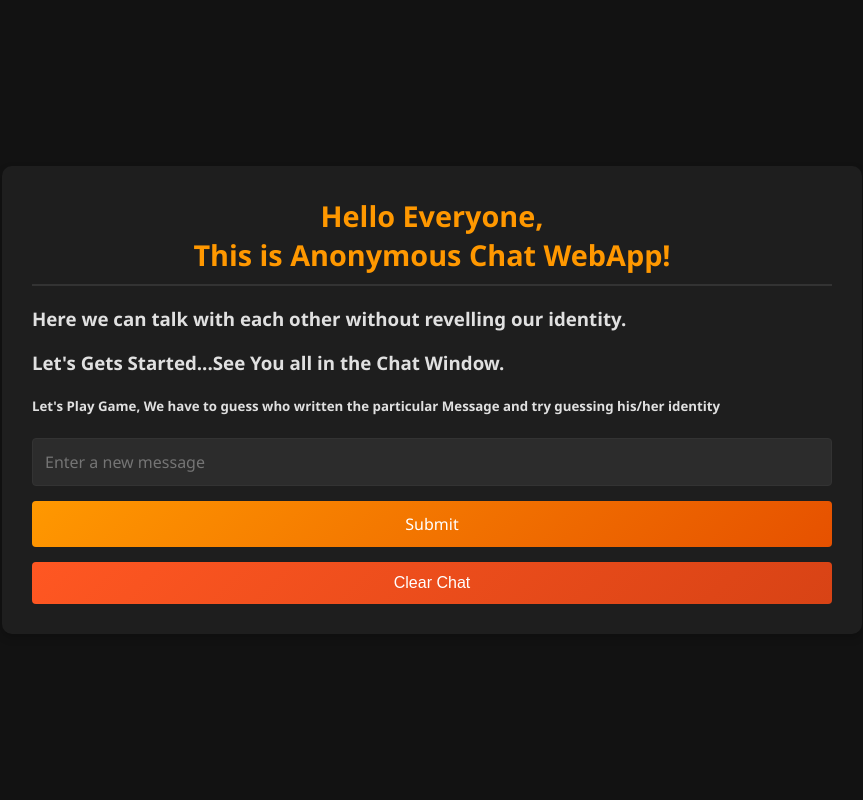
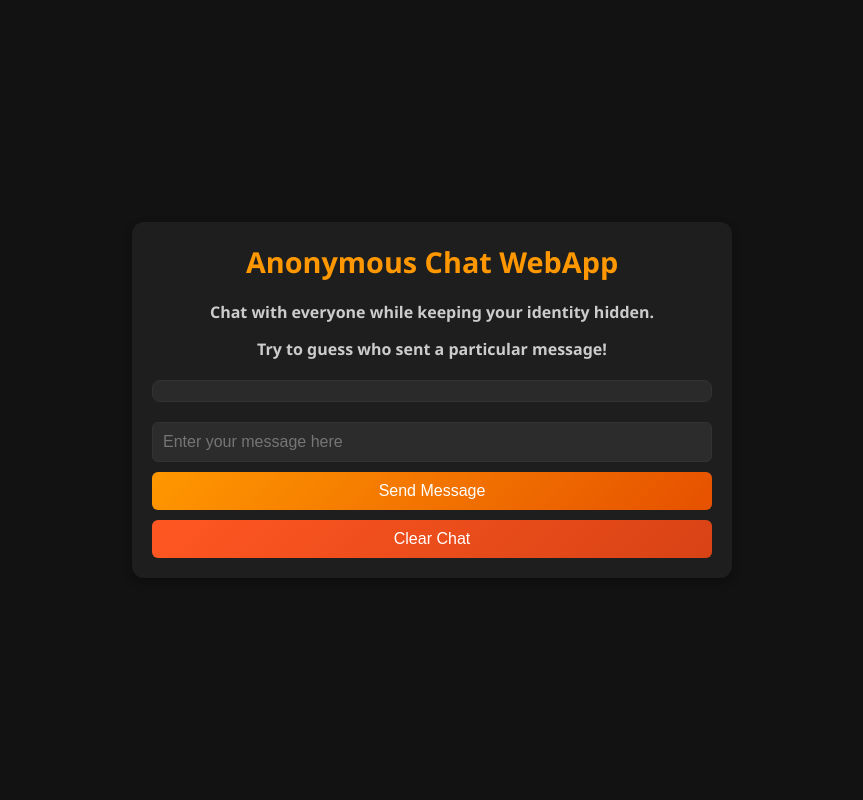
Before and after one commit to RaneSuraj/DevOps, a Flask app: page / in a window 1280 px wide. Shown: the whole page, without its empty margins (208-1071 px from the left). Run offline with Flask 2, Linux system fonts and the light colour scheme; data that the repository does not hold is empty; some libraries are stand-ins or nearby versions.

Commit message:
modified the app.py and index.html file

```diff
--- a/Chatting-App/app.py
+++ b/Chatting-App/app.py
@@ -52,7 +52,6 @@ def clear_chat():
     cur.close()
     return jsonify({"success":True})
 
-
 if __name__ == '__main__':
     init_db()
     app.run(host='0.0.0.0', port=5000, debug=True)
--- /dev/null
+++ b/Chatting-App/message.sql
@@ -0,0 +1,4 @@
+CREATE TABLE messages (
+    id INT AUTO_INCREMENT PRIMARY KEY,
+    message TEXT
+);
--- a/Chatting-App/templates/index.html
+++ b/Chatting-App/templates/index.html
@@ -4,67 +4,86 @@
 <head>
     <meta charset="UTF-8">
     <meta name="viewport" content="width=device-width, initial-scale=1.0">
-    <title>ChatApp</title>
+    <title>Anonymous Chat App</title>
     <style>
-        body, h1, p, form, input {
+        /* General Styles */
+        * {
             margin: 0;
             padding: 0;
-            font-family: 'Segoe UI', Tahoma, Geneva, Verdana, sans-serif;
+            box-sizing: border-box;
         }
 
         body {
+            font-family: 'Segoe UI', Tahoma, Geneva, Verdana, sans-serif;
             background-color: #121212;
             color: #e0e0e0;
             display: flex;
             justify-content: center;
             align-items: center;
             min-height: 100vh;
-            overflow: hidden;
         }
 
         .container {
-            max-width: 800px;
+            max-width: 600px;
             width: 100%;
-            margin: 20px auto;
-            padding: 30px;
             background-color: #1e1e1e;
-            box-shadow: 0 4px 8px rgba(0, 0, 0, 0.2);
-            border-radius: 10px;
-            transition: box-shadow 0.3s ease, transform 0.3s ease;
+            padding: 20px;
+            border-radius: 12px;
+            box-shadow: 0 4px 10px rgba(0, 0, 0, 0.3);
+            text-align: center;
         }
 
-        .container:hover {
-            box-shadow: 0 8px 16px rgba(0, 0, 0, 0.3);
-            transform: translateY(-5px);
+        h1, h3, h5 {
+            margin-bottom: 15px;
         }
 
         h1 {
+            font-size: 1.8rem;
             color: #ff9800;
             margin-bottom: 20px;
-            border-bottom: 2px solid #333;
-            padding-bottom: 10px;
-            text-align: center;
-            font-size: 1.8rem;
         }
 
-        p {
+        h3, h5 {
+            font-size: 1rem;
             color: #ccc;
-            margin-bottom: 15px;
-            font-size: 1rem;
+        }
+
+        .messages {
+            max-height: 250px;
+            overflow-y: auto;
+            background-color: #2a2a2a;
+            border: 1px solid #333;
+            border-radius: 8px;
+            padding: 10px;
+            margin: 20px 0;
+        }
+
+        .messages p {
+            text-align: left;
+            margin-bottom: 10px;
+        }
+
+        .messages::-webkit-scrollbar {
+            width: 8px;
+        }
+
+        .messages::-webkit-scrollbar-thumb {
+            background-color: #555;
+            border-radius: 4px;
         }
 
         form {
             display: flex;
             flex-direction: column;
-            gap: 15px;
+            gap: 10px;
         }
 
         input[type="text"] {
-            padding: 12px;
+            padding: 10px;
             border: 1px solid #333;
+            border-radius: 6px;
             background-color: #2c2c2c;
             color: #fff;
-            border-radius: 4px;
             font-size: 16px;
             transition: border-color 0.3s ease, box-shadow 0.3s ease;
         }
@@ -72,68 +91,44 @@
         input[type="text"]:hover, input[type="text"]:focus {
             border-color: #ff9800;
             box-shadow: 0 0 8px rgba(255, 152, 0, 0.25);
+            outline: none;
+        }
+
+        input[type="submit"], button {
+            padding: 10px;
+            font-size: 16px;
+            color: #fff;
+            border: none;
+            border-radius: 6px;
+            cursor: pointer;
+            transition: all 0.3s ease;
         }
 
         input[type="submit"] {
-            padding: 12px 20px;
             background: linear-gradient(135deg, #ff9800, #e65100);
-            color: #fff;
-            border: none;
-            border-radius: 4px;
-            cursor: pointer;
-            transition: background 0.3s ease, transform 0.3s ease, box-shadow 0.3s ease;
-            font-size: 16px;
         }
 
         input[type="submit"]:hover {
             background: linear-gradient(135deg, #e65100, #ff9800);
-            box-shadow: 0 4px 8px rgba(0, 0, 0, 0.1);
-            transform: translateY(-2px);
-        }
-
-        input[type="submit"]:active {
-            transform: translateY(0);
-            box-shadow: none;
+            box-shadow: 0 4px 6px rgba(0, 0, 0, 0.2);
         }
 
         button {
-            padding: 12px 20px;
             background: linear-gradient(135deg, #ff5722, #d84315);
-            color: #fff;
-            border: none;
-            border-radius: 4px;
-            cursor: pointer;
-            transition: background 0.3s ease, transform 0.3s ease, box-shadow 0.3s ease;
-            font-size: 16px;
         }
 
         button:hover {
             background: linear-gradient(135deg, #d84315, #ff5722);
-            box-shadow: 0 4px 8px rgba(0, 0, 0, 0.1);
-            transform: translateY(-2px);
+            box-shadow: 0 4px 6px rgba(0, 0, 0, 0.2);
         }
 
-        button:active {
-            transform: translateY(0);
-            box-shadow: none;
-        }
-
-        @media (max-width: 600px) {
-            .container {
-                padding: 20px;
-                margin: 10px;
-            }
-
+        @media (max-width: 480px) {
             h1 {
                 font-size: 1.5rem;
             }
 
-            p {
+            h3, h5 {
                 font-size: 0.9rem;
-            }
-
-            input[type="text"], input[type="submit"] {
-                font-size: 14px;
             }
         }
     </style>
@@ -141,68 +136,72 @@
 
 <body>
     <div class="container">
-        <h1>Hello Everyone,<br>This is Anonymous Chat WebApp!</h1>
-        <h3>Here we can talk with each other without revelling our identity.<h3>
-        <h3>Let's Gets Started...See You all in the Chat Window.</h3>
-        <h5>Let's Play Game, We have to guess who written the particular Message and try guessing his/her identity</h5>
-        <div class="messages">
+        <h1>Anonymous Chat WebApp</h1>
+        <h3>Chat with everyone while keeping your identity hidden.</h3>
+        <h5>Try to guess who sent a particular message!</h5>
+
+        <div class="messages" aria-label="Chat messages">
             {% for message in messages %}
                 <p>{{ message[0] }}</p>
             {% endfor %}
         </div>
 
         <form id="messageForm">
-            <input type="text" name="new_message" placeholder="Enter a new message">
-            <input type="submit" value="Submit">
+            <input type="text" name="new_message" placeholder="Enter your message here" required>
+            <input type="submit" value="Send Message">
             <button type="button" id="clearChat">Clear Chat</button>
         </form>
     </div>
 
     <script src="https://code.jquery.com/jquery-3.6.0.min.js"></script>
     <script>
-        $(document).ready(function() {
-            $("#messageForm").on("submit", function(event) {
-                event.preventDefault(); // Prevent the form from submitting the traditional way
+        $(document).ready(function () {
+            // Handle message submission
+            $("#messageForm").on("submit", function (event) {
+                event.preventDefault();
 
+                const messageInput = $("input[name='new_message']");
+                const message = messageInput.val().trim();
+
+                if (message) {
                     $.ajax({
                         url: "/submit",
                         type: "POST",
-                    data: {
-                        new_message: $("input[name='new_message']").val()
-                    },
-                    success: function(response) {
+                        data: { new_message: message },
+                        success: function (response) {
                             if (response && response.message) {
-                            // Append the new message to the list of messages
                                 $(".messages").append("<p>" + response.message + "</p>");
-                            // Clear the input field
-                            $("input[name='new_message']").val("");
+                                messageInput.val("");
+
+                                // Auto-scroll to bottom
+                                const messagesDiv = $(".messages");
+                                messagesDiv.scrollTop(messagesDiv[0].scrollHeight);
                             } else {
-                            console.error("Unexpected response format:", response);
+                                console.error("Unexpected response format", response);
                             }
                         },
-                    error: function(xhr, status, error) {
-                        console.error("AJAX Error:", status, error);
+                        error: function (xhr, status, error) {
+                            console.error("AJAX error: ", status, error);
                         }
                     });
-            });
+                }
             });
 
-	$("#clearChat").on("click", function(event) {
-                event.preventDefault();
-
+            // Handle chat clearing
+            $("#clearChat").on("click", function () {
                 if (confirm("Are you sure you want to clear the chat?")) {
                     $.ajax({
                         url: "/clear",
                         type: "POST",
-                        success: function(response) {
+                        success: function (response) {
                             if (response && response.success) {
-                                $(".messages").empty();  // Clear messages from the view
+                                $(".messages").empty();
                             } else {
-                                console.error("Unexpected response format:", response);
+                                console.error("Unexpected response format", response);
                             }
                         },
-                        error: function(xhr, status, error) {
-                            console.error("AJAX Error:", status, error);
+                        error: function (xhr, status, error) {
+                            console.error("AJAX error: ", status, error);
                         }
                     });
                 }
```
Lines whose indentation alone changed are shown as unchanged.
